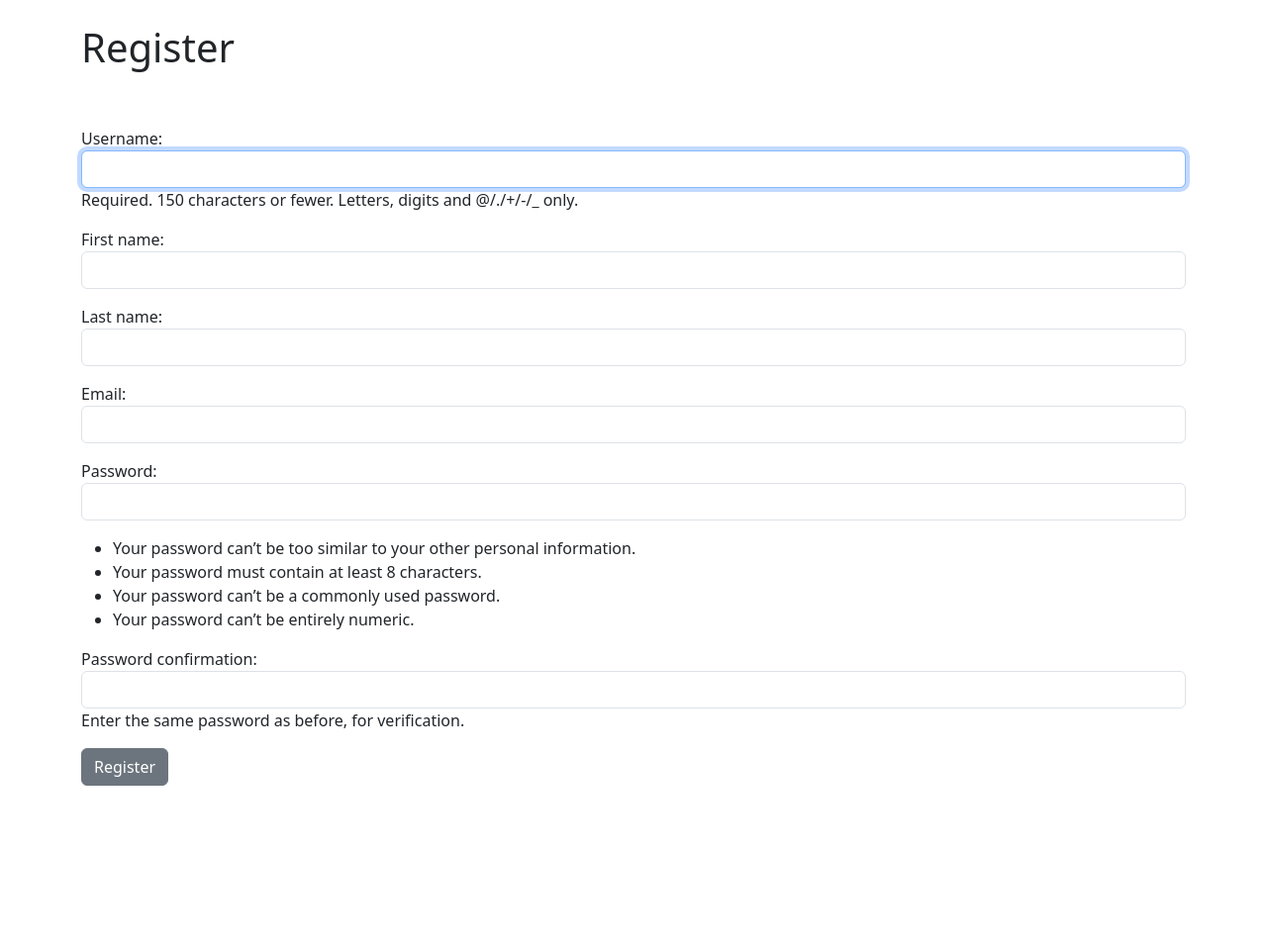
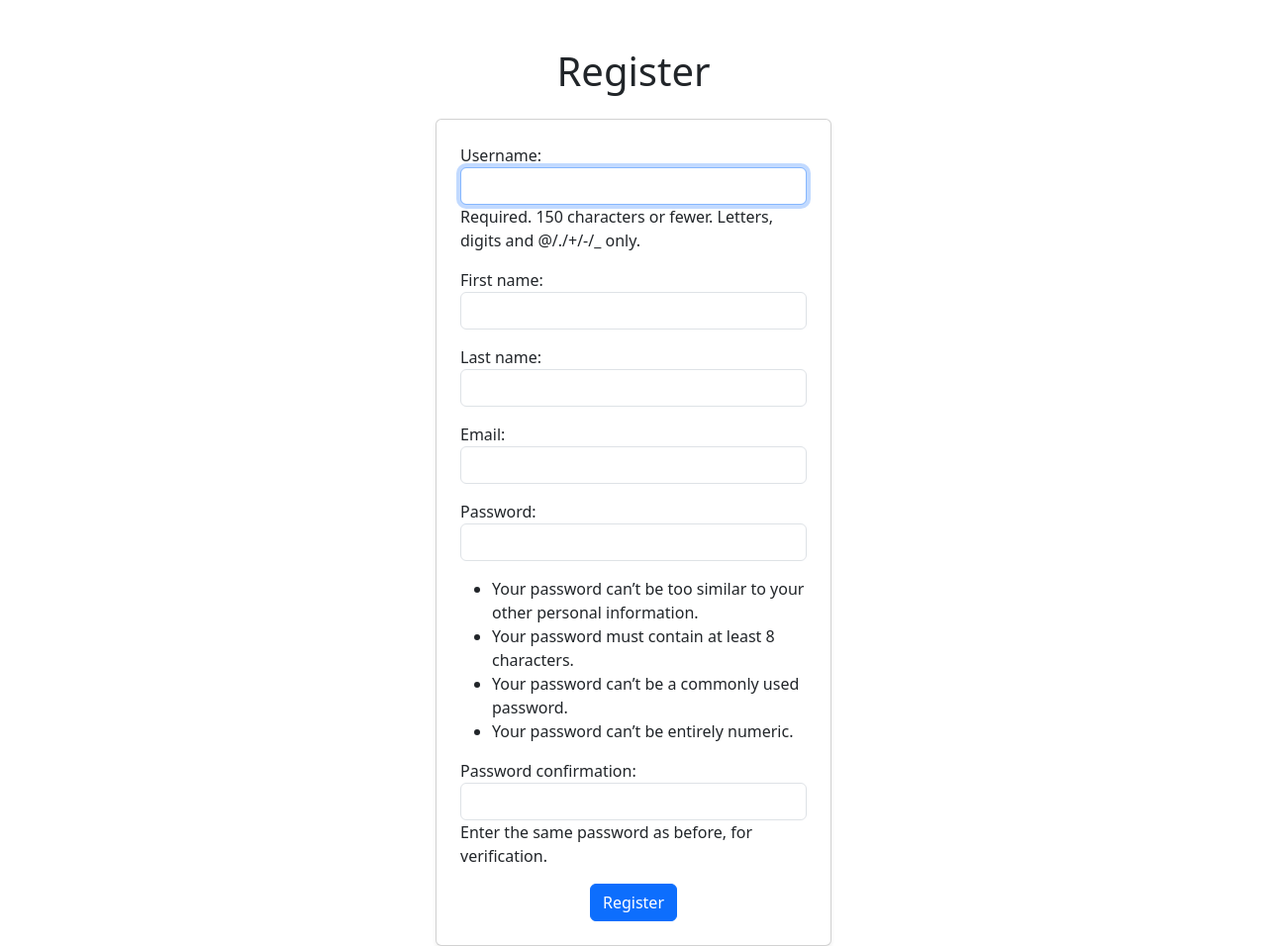
Before and after one commit to mazzocchi7053622/BlogPPM, a Django app: page /members/register/ in a window 1280 px wide. Shown: the part 56-1012 px from the top of the page at 99% size. Before the commit the page ends 850 px from the top, so only its background shows below. Run offline with Django 5.2, Linux system fonts and the light colour scheme; data comes from the database, SQL or seed files in the repository; some libraries are stand-ins or nearby versions.

Commit message:
Update register.html
css registration

```diff
--- a/members/templates/registration/register.html
+++ b/members/templates/registration/register.html
@@ -2,14 +2,17 @@
 {% block title %}Register{% endblock %}
 {% block content %}
 
-<h1>Register</h1>
-<br/><br/>
-<div class="form-group">
-    <form method="POST">
-        {% csrf_token %}
-        {{ form.as_p}}
-        <button class="btn btn-secondary">Register</button>
-    </form>
+<h1 class="text-center my-4">Register</h1>
+<div class="d-flex justify-content-center">
+    <div class="card shadow-sm p-4" style="max-width: 400px; width: 100%;">
+        <form method="POST">
+            {% csrf_token %}
+            {{ form.as_p }}
+            <div class="text-center mt-3">
+                <button type="submit" class="btn btn-primary btn-block">Register</button>
+            </div>
+        </form>
+    </div>
 </div>
 
 {% endblock %}
```
